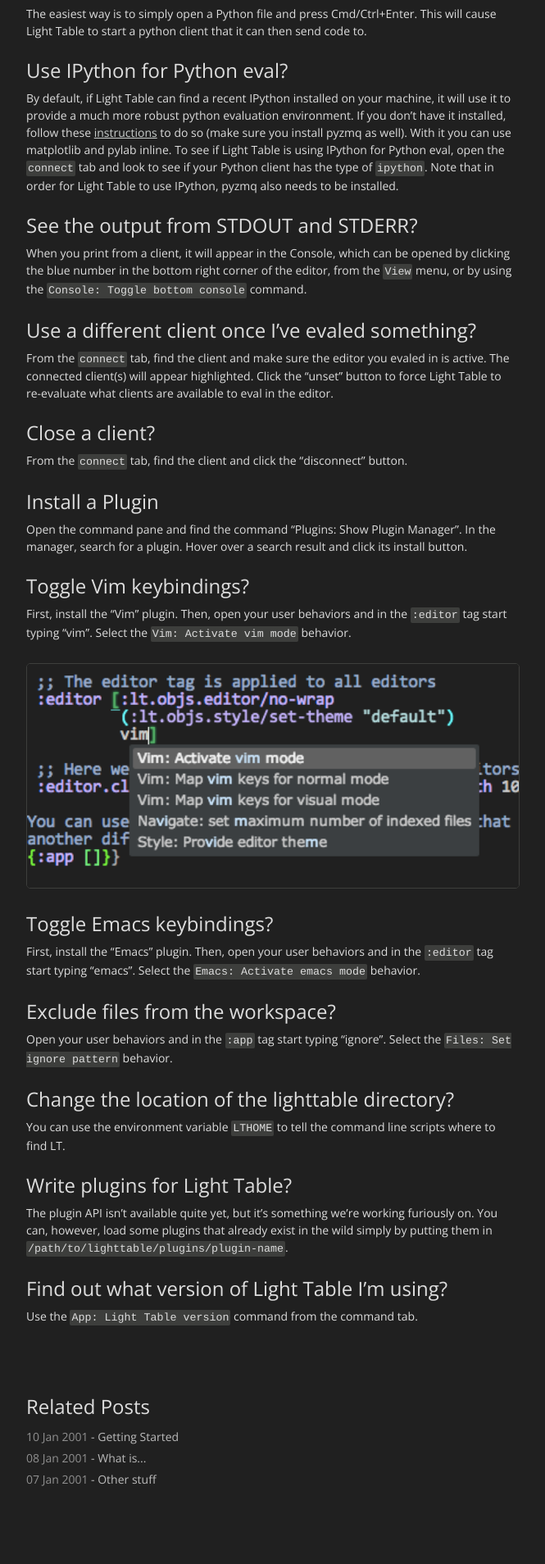
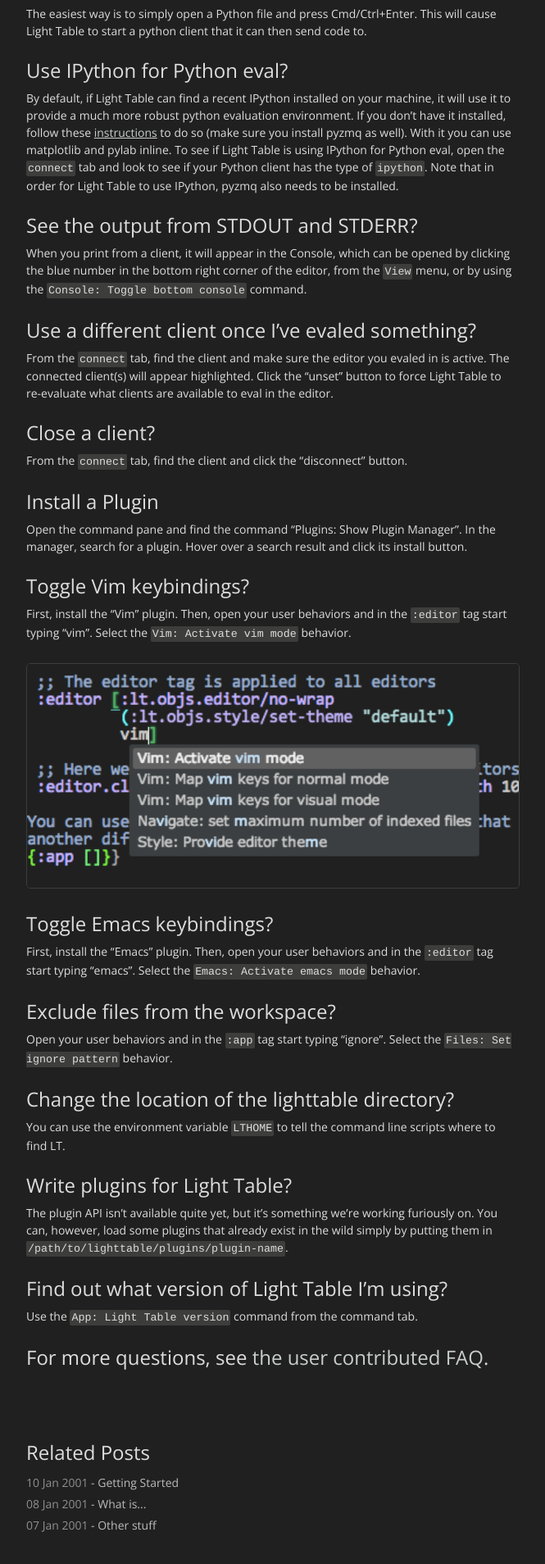
Before and after one commit to LightTable/docs.lighttable.com, a Jekyll site: the page built from _posts/01-01-09-howdoi.md, in a window 1280 px wide. Shown: the part 2530-4438 px from the top of the page at 82% size, without its empty margins (18-683 px from the left). Built offline with Jekyll 4.4.1, drawn with Linux system fonts in a browser that asks for light colours; nearby versions of some CDN libraries; Markdown is read by kramdown in place of the engine named in the settings.

Commit message:
Add a link to user FAQ
Would help with discoverability and cases like LightTable/LightTable#1693.

```diff
--- a/_posts/01-01-09-howdoi.md
+++ b/_posts/01-01-09-howdoi.md
@@ -135,3 +135,5 @@
 ###Find out what version of Light Table I'm using?
 
 Use the `App: Light Table version` command from the command tab.
+
+### For more questions, see [the user contributed FAQ](https://github.com/LightTable/LightTable/wiki/FAQ).
```
